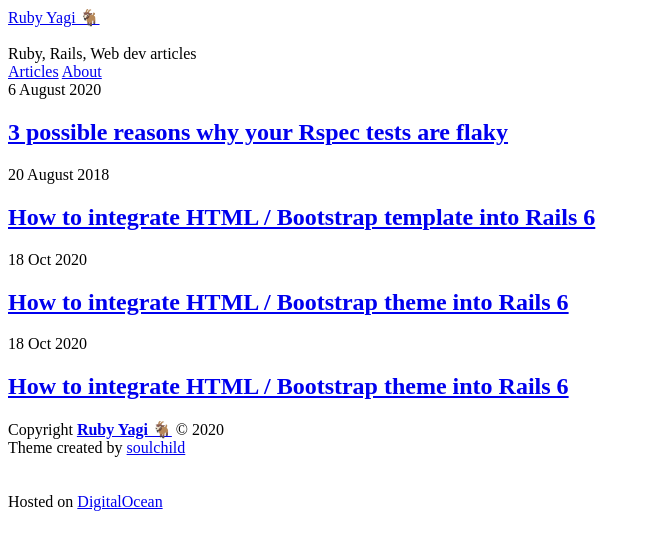
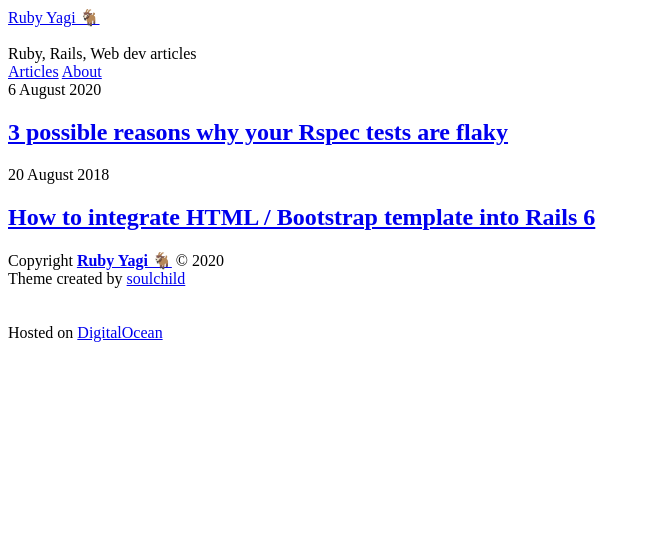
Before and after one commit to snormore/mountain_goat, a Jekyll site: the page built from index.html, in a window 1280 px wide. Shown: the top 550 px of the page, without its empty margins (0-651 px from the left). Built offline with Jekyll 4.4.1, drawn with Linux system fonts in a browser that asks for light colours; some web fonts are replaced.

Commit message:
minor change
minor change

```diff
--- a/_layouts/list.html
+++ b/_layouts/list.html
@@ -4,21 +4,12 @@
 {% include header.html %}
 
 <div id="post-list">
-  {% for post in site.posts %}
+  {% for post in site.posts limit:10 %}
   <article class="">
     <time>{{ post.date | date: "%-d %B %Y" }}</time>
     <h2><a href="{{ post.url }}">{{ post.title }}</a></h2>
   </article>
   {% endfor %}
-
-  <article class="">
-    <time>18 Oct 2020</time>
-    <h2><a href="/how-to-integrate-html-bootstrap-theme-into-rails-6/">How to integrate HTML / Bootstrap theme into Rails 6</a></h2>
-  </article>
-  <article class="">
-    <time>18 Oct 2020</time>
-    <h2><a href="/how-to-integrate-html-bootstrap-theme-into-rails-6/">How to integrate HTML / Bootstrap theme into Rails 6</a></h2>
-  </article>
 </div>
 
 {{ content }}
```
Also changed, not shown: src/style.css (+32 -6 lines).
